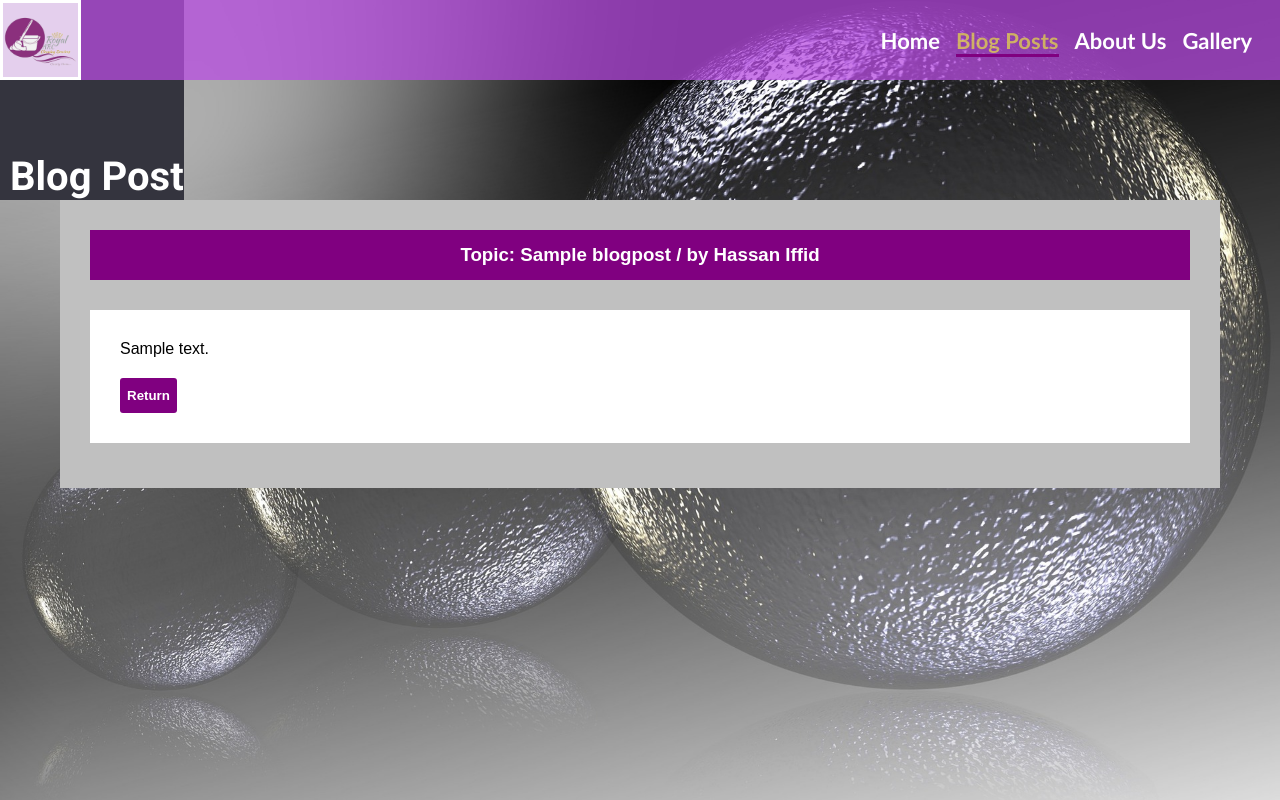
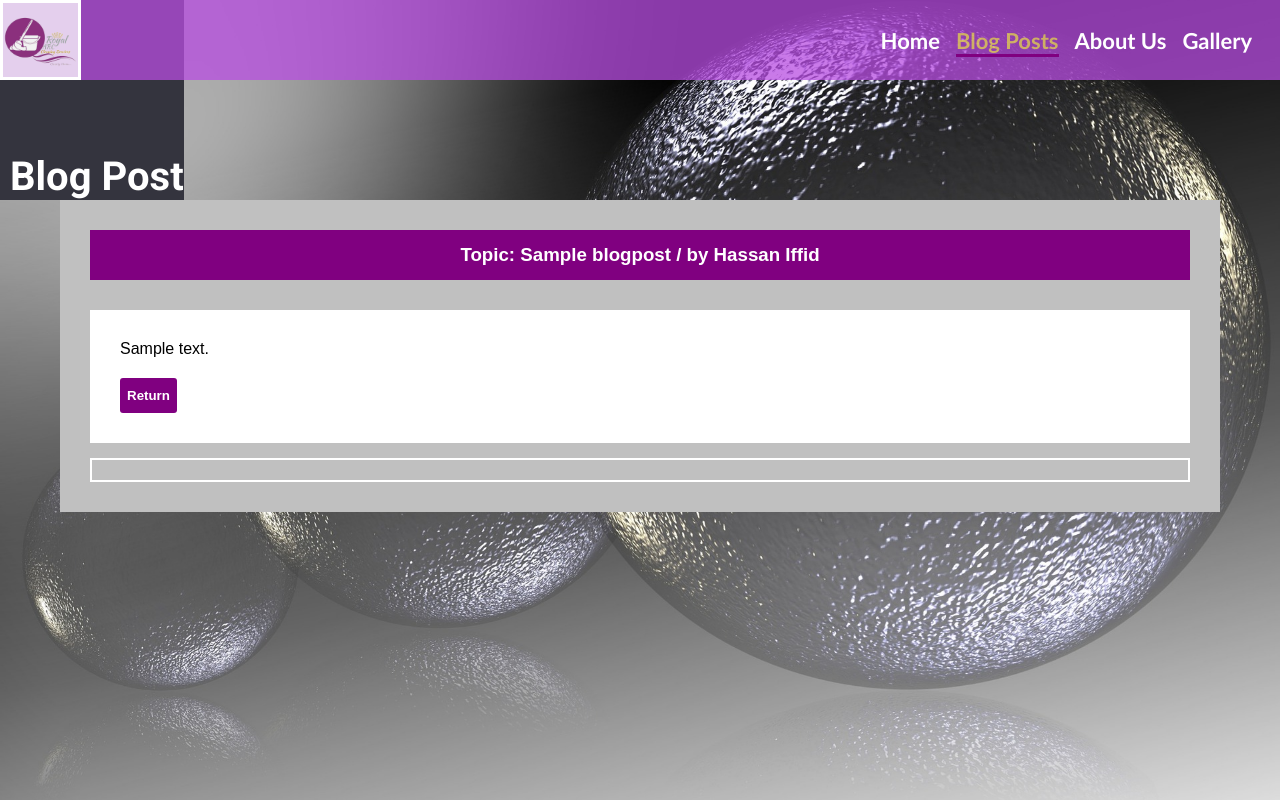
Before and after one commit to Glitch-bug/RoyalArcSite, a Django app: page /posts/1 in a window 1280 px wide. Run offline with Django 3.2, Linux system fonts and the light colour scheme; tables that the repository leaves empty hold one stand-in row (values such as "Sample post"); some libraries are stand-ins or nearby versions.

Commit message:
post comments

```diff
--- a/RoyalSite/static/RoyalSite/css/post.css
+++ b/RoyalSite/static/RoyalSite/css/post.css
@@ -78,6 +78,12 @@ body{
     font-weight: bold;
 }
 
+#cusdis_thread{
+    width: 100%;
+    padding: 10px;
+    border: 2px solid white;
+}
+
 /* Phone */
 @media screen and (max-width:480px){
     #content {
```
